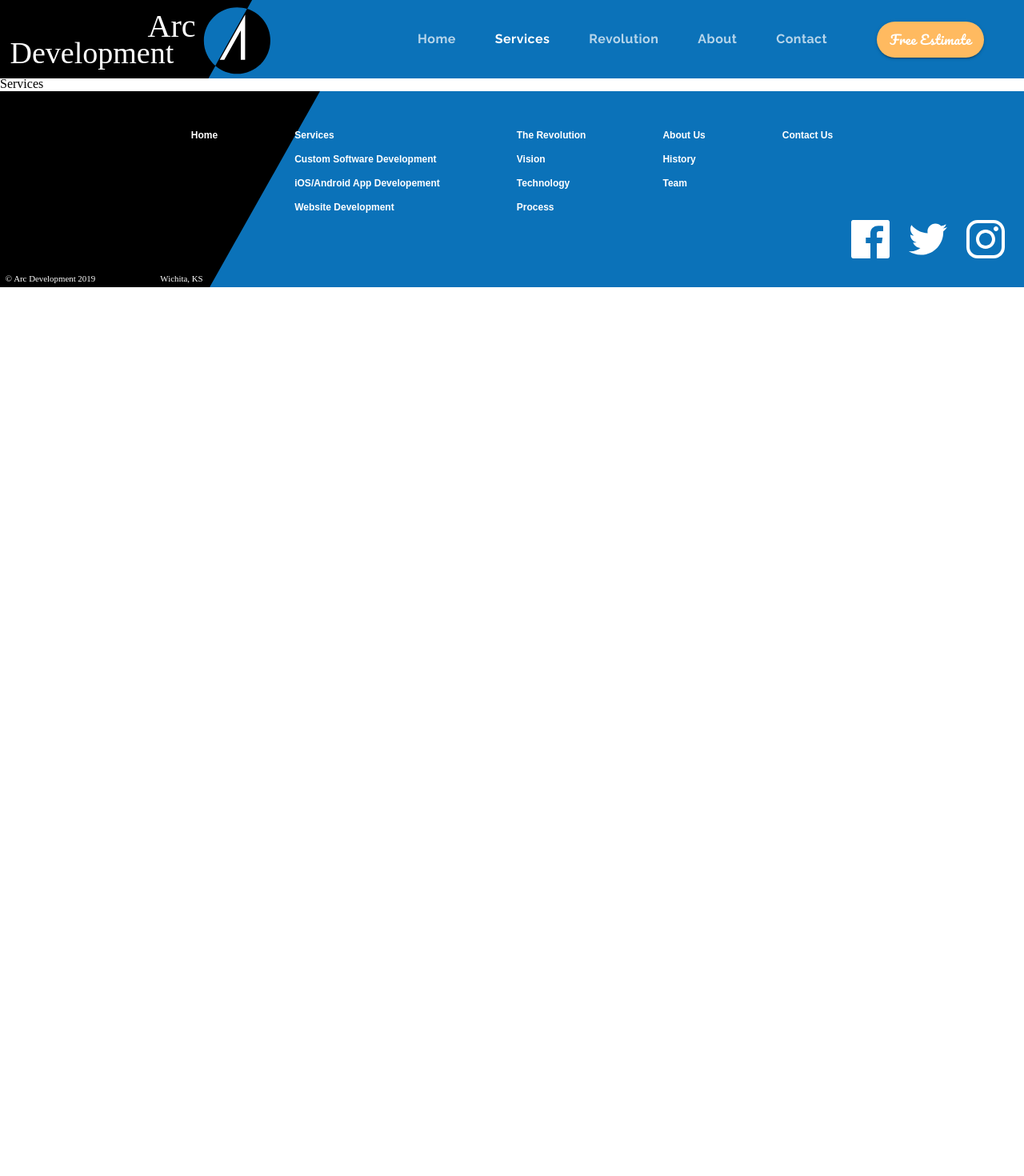
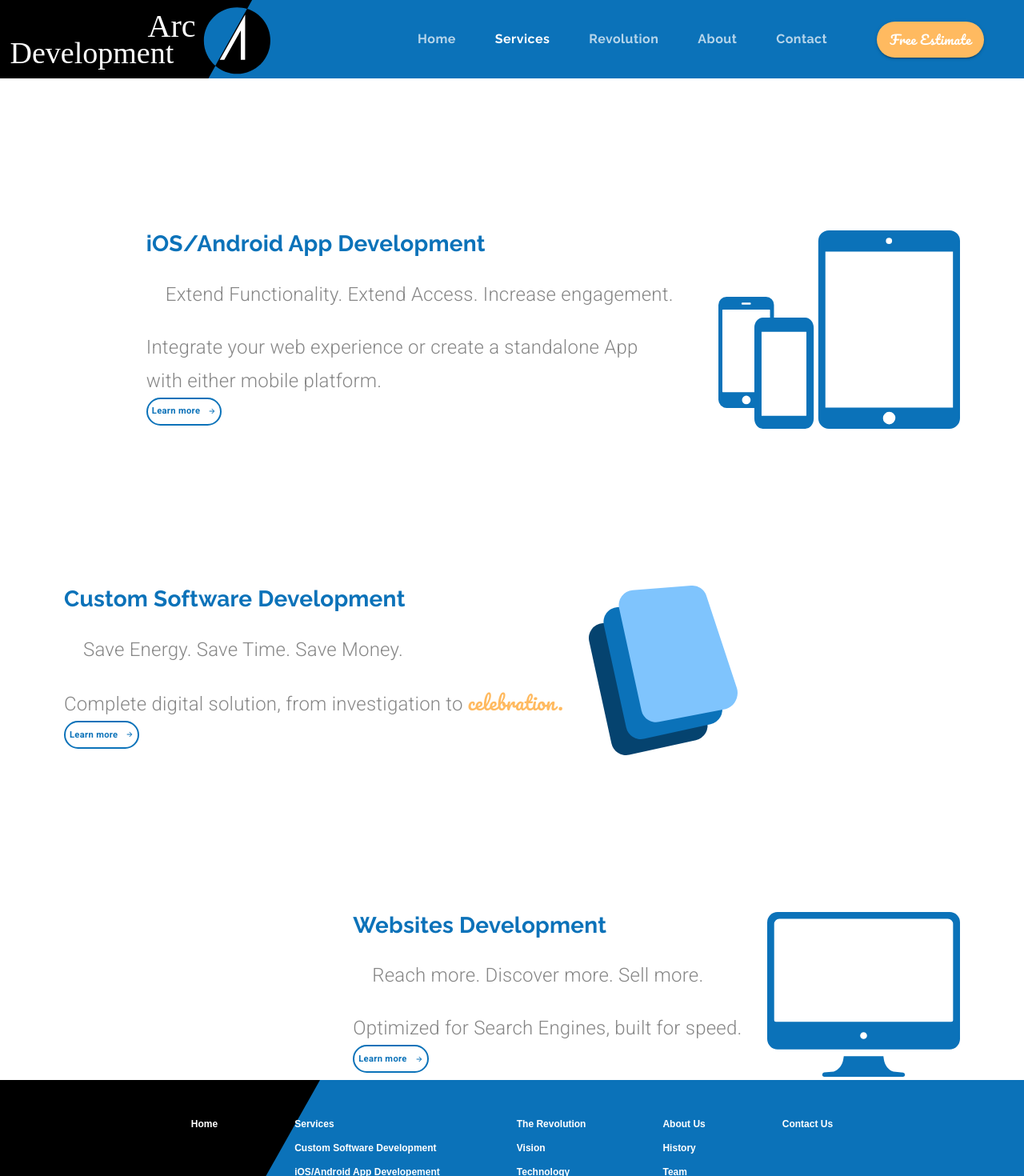
Before and after one commit to Amorem/materialui_arcdev, a React (Create React App) app: page /services in a window 1280 px wide. Shown: the top 1470 px of the page at 80% size. Before the commit the page ends 800 px from the top, so only its background shows below. Built offline with nearby package versions, Linux system fonts and the light colour scheme.

Commit message:
Services setup

```diff
--- a/src/Components/App.js
+++ b/src/Components/App.js
@@ -5,6 +5,7 @@ import Header from "./UI/Header";
 import theme from "./UI/Theme";
 import Footer from "./UI/Footer";
 import LandingPage from "./LandingPage";
+import Services from "./Services";
 
 function App() {
   const [selectedIndex, setSelectedIndex] = useState(0);
@@ -30,7 +31,9 @@ function App() {
               />
             )}
           />
-          <Route exact path="/services" component={() => <div>Services</div>} />
+          <Route exact path="/services">
+            <Services setValue={setValue} setSelectedIndex={setSelectedIndex} />
+          </Route>
           <Route exact path="/software" component={() => <div>Software</div>} />
           <Route
             exact
--- a/src/Components/LandingPage.js
+++ b/src/Components/LandingPage.js
@@ -399,7 +399,6 @@ export default function LandingPage(props) {
               textAlign: matchesXS ? "center" : "inherit",
             }}
             direction={matchesXS ? "column" : "row"}
-            spacing={matchesXS ? 10 : 0}
           >
             <Grid
               item
@@ -408,7 +407,11 @@ export default function LandingPage(props) {
                 marginLeft: matchesXS ? 0 : matchesSM ? "2em" : "5em",
               }}
             >
-              <Grid container direction="column">
+              <Grid
+                container
+                direction="column"
+                style={{ marginBottom: matchesXS ? "10em" : 0 }}
+              >
                 <Typography variant="h2" style={{ color: "white" }}>
                   About Us
                 </Typography>
--- /dev/null
+++ b/src/Components/Services.js
@@ -0,0 +1,202 @@
+import React from "react";
+import { Link } from "react-router-dom";
+import { makeStyles, useTheme } from "@material-ui/core/styles";
+import Grid from "@material-ui/core/Grid";
+import Typography from "@material-ui/core/Typography";
+import Button from "@material-ui/core/Button";
+import useMediaQuery from "@material-ui/core/useMediaQuery";
+
+import ButtonArrow from "./UI/ButtonArrow";
+import customSoftwareIcon from "../assets/Custom Software Icon.svg";
+import mobileAppsIcon from "../assets/mobileIcon.svg";
+import websitesIcon from "../assets/websiteIcon.svg";
+
+const useStyles = makeStyles((theme) => ({
+  specialText: {
+    fontFamily: "Pacifico",
+    color: theme.palette.common.orange,
+  },
+  subtitle: {
+    margin: "1em",
+  },
+  icon: {
+    marginLeft: "2em",
+    [theme.breakpoints.down("xs")]: {
+      marginLeft: 0,
+    },
+  },
+  serviceContainer: {
+    marginTop: "12em",
+    [theme.breakpoints.down("sm")]: {
+      padding: 25,
+    },
+  },
+  learnButton: {
+    ...theme.typography.learnButton,
+    fontSize: "0.7rem",
+    height: 35,
+    padding: 5,
+    [theme.breakpoints.down("sm")]: {
+      marginBottom: "2em",
+    },
+  },
+}));
+
+export default function Services(props) {
+  const classes = useStyles();
+  const theme = useTheme();
+  const matchesSM = useMediaQuery(theme.breakpoints.down("sm"));
+
+  return (
+    <Grid container direction="column">
+      <Grid item>
+        {/*----- iOS/Android Block -----*/}
+        <Grid
+          container
+          direction="row"
+          className={classes.serviceContainer}
+          justify={matchesSM ? "center" : "flex-end"}
+        >
+          <Grid
+            item
+            style={{
+              textAlign: matchesSM ? "center" : undefined,
+            }}
+          >
+            <Typography variant="h4">iOS/Android App Development</Typography>
+            <Typography variant="subtitle1" className={classes.subtitle}>
+              Extend Functionality. Extend Access. Increase engagement.
+            </Typography>
+            <Typography variant="subtitle1">
+              Integrate your web experience or create a standalone App
+              {matchesSM ? null : <br />} with either mobile platform.
+            </Typography>
+            <Button
+              variant="outlined"
+              className={classes.learnButton}
+              component={Link}
+              to="/mobileapp"
+              onClick={() => {
+                props.setValue(1);
+                props.setSelectedIndex(2);
+              }}
+            >
+              <span style={{ marginRight: 10 }}> Learn more</span>
+              <ButtonArrow
+                width="10"
+                height="10"
+                fill={theme.palette.common.blue}
+              />
+            </Button>
+          </Grid>
+          <Grid item style={{ marginRight: matchesSM ? 0 : "5em" }}>
+            <img
+              alt="Mobile App Icon"
+              src={mobileAppsIcon}
+              className={classes.icon}
+            />
+          </Grid>
+        </Grid>
+      </Grid>
+      <Grid item>
+        {/*----- Custom Software Block -----*/}
+        <Grid
+          container
+          direction="row"
+          className={classes.serviceContainer}
+          justify={matchesSM ? "center" : undefined}
+        >
+          <Grid
+            item
+            style={{
+              marginLeft: matchesSM ? 0 : "5em",
+              textAlign: matchesSM ? "center" : undefined,
+            }}
+          >
+            <Typography variant="h4">Custom Software Development</Typography>
+            <Typography variant="subtitle1" className={classes.subtitle}>
+              Save Energy. Save Time. Save Money.
+            </Typography>
+            <Typography variant="subtitle1">
+              Complete digital solution, from investigation to {}
+              <span className={classes.specialText}>celebration.</span>
+            </Typography>
+            <Button
+              variant="outlined"
+              className={classes.learnButton}
+              component={Link}
+              to="/software"
+              onClick={() => {
+                props.setValue(1);
+                props.setSelectedIndex(1);
+              }}
+            >
+              <span style={{ marginRight: 10 }}> Learn more</span>
+              <ButtonArrow
+                width="10"
+                height="10"
+                fill={theme.palette.common.blue}
+              />
+            </Button>
+          </Grid>
+          <Grid item>
+            <img
+              alt="Custom Software Icon"
+              src={customSoftwareIcon}
+              className={classes.icon}
+            />
+          </Grid>
+        </Grid>
+      </Grid>
+
+      <Grid item>
+        {/*----- Websites Block -----*/}
+        <Grid
+          container
+          direction="row"
+          className={classes.serviceContainer}
+          justify={matchesSM ? "center" : "flex-end"}
+        >
+          <Grid
+            item
+            style={{
+              textAlign: matchesSM ? "center" : undefined,
+            }}
+          >
+            <Typography variant="h4">Websites Development</Typography>
+            <Typography variant="subtitle1" className={classes.subtitle}>
+              Reach more. Discover more. Sell more.
+            </Typography>
+            <Typography variant="subtitle1">
+              Optimized for Search Engines, built for speed.
+            </Typography>
+            <Button
+              variant="outlined"
+              className={classes.learnButton}
+              component={Link}
+              to="/websites"
+              onClick={() => {
+                props.setValue(1);
+                props.setSelectedIndex(3);
+              }}
+            >
+              <span style={{ marginRight: 10 }}> Learn more</span>
+              <ButtonArrow
+                width="10"
+                height="10"
+                fill={theme.palette.common.blue}
+              />
+            </Button>
+          </Grid>
+          <Grid item style={{ marginRight: matchesSM ? 0 : "5em" }}>
+            <img
+              alt="Websites Icon"
+              src={websitesIcon}
+              className={classes.icon}
+            />
+          </Grid>
+        </Grid>
+      </Grid>
+    </Grid>
+  );
+}
```
